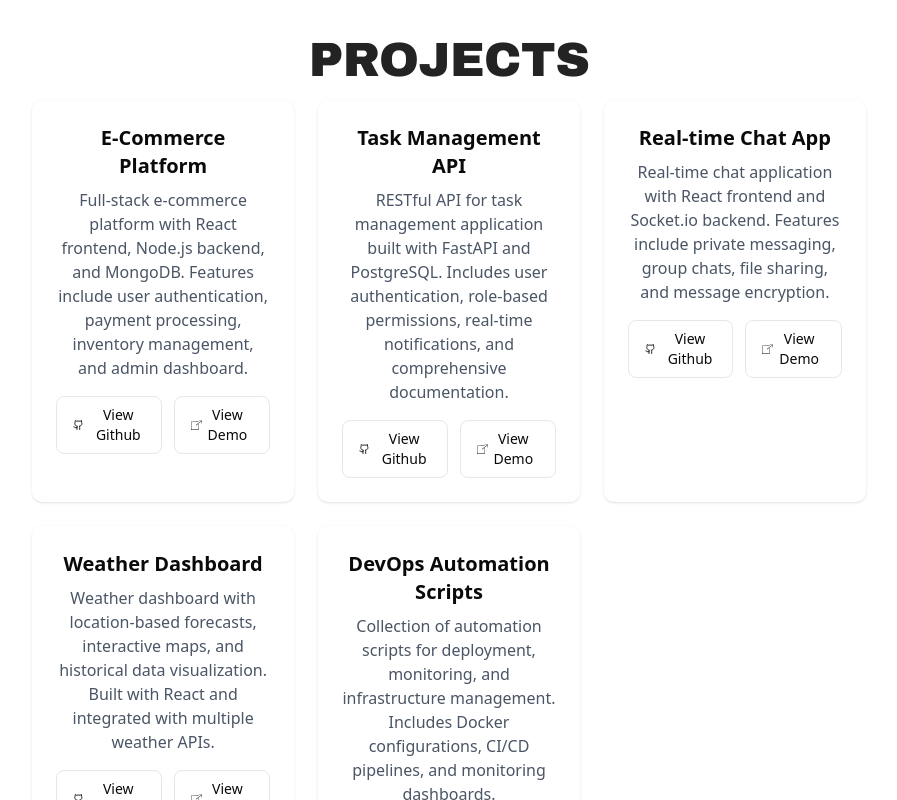
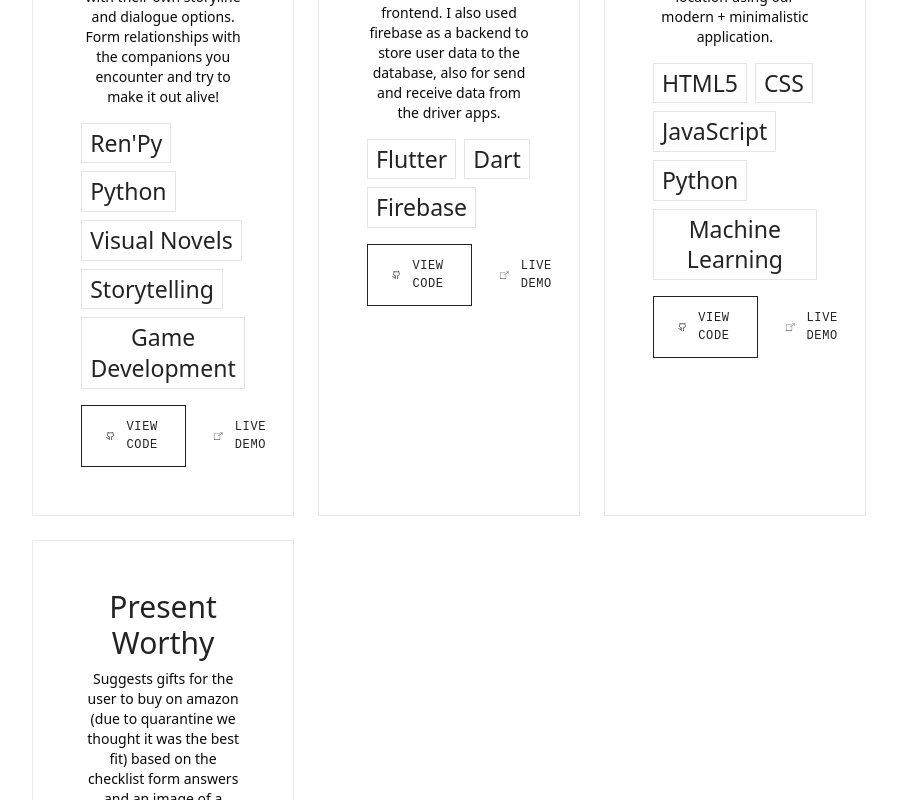
Before and after one commit to fauzipradipta/portofolio, a Next.js app: page / in a window 1280 px wide. Shown: the part 3940-4740 px from the top of the page, without its empty margins (191-1088 px from the left). Built offline with nearby package versions, Linux system fonts and the light colour scheme.

Commit message:
update mock.js and project.tsx

```diff
--- a/src/app/data/mock.tsx
+++ b/src/app/data/mock.tsx
@@ -88,47 +88,38 @@ export const experienceData = [
 export const projectsData = [
   {
     id: 1,
-    name: "E-Commerce Platform",
-    description: "Full-stack e-commerce platform with React frontend, Node.js backend, and MongoDB. Features include user authentication, payment processing, inventory management, and admin dashboard.",
-    technologies: ["React", "Node.js", "MongoDB", "Stripe API", "JWT", "Tailwind CSS"],
-    githubUrl: "https://github.com/alexthompson/ecommerce-platform",
-    liveUrl: "https://ecommerce-demo.alexthompson.dev",
+    name: "Coalescense",
+    description: "Coalescence is a visual novel that takes you deep within Moniker Labs to explore its secrets. Play as one of three characters, each with their own storyline and dialogue options. Form relationships with the companions you encounter and try to make it out alive!",
+    technologies: ["Ren'Py", "Python", "Visual Novels", "Storytelling", "Game Development"],
+    // githubUrl: "https://github.com/alexthompson/ecommerce-platform",
+    liveUrl: "https://store.steampowered.com/app/1979220/Coalescence/",
     featured: true
   },
   {
     id: 2,
-    name: "Task Management API",
-    description: "RESTful API for task management application built with FastAPI and PostgreSQL. Includes user authentication, role-based permissions, real-time notifications, and comprehensive documentation.",
-    technologies: ["Python", "FastAPI", "PostgreSQL", "JWT", "WebSockets", "Docker"],
-    githubUrl: "https://github.com/alexthompson/task-management-api",
-    liveUrl: "https://api-docs.alexthompson.dev",
+    name: "Professional Laundry",
+    description: "Professional Laundry was made with cross platform framework called Flutter. I used Flutter for the UI and frontend. I also used firebase as a backend to store user data to the database, also for send and receive data from the driver apps.",
+    technologies: ["Flutter","Dart","Firebase"],
+    githubUrl: "https://github.com/fauzipradipta/ProfessionalLaundry",
+    liveUrl: "https://youtu.be/9tbDiwasOcA",
     featured: true
   },
   {
     id: 3,
-    name: "Real-time Chat App",
-    description: "Real-time chat application with React frontend and Socket.io backend. Features include private messaging, group chats, file sharing, and message encryption.",
-    technologies: ["React", "Socket.io", "Node.js", "MongoDB", "JWT", "Crypto-js"],
-    githubUrl: "https://github.com/alexthompson/realtime-chat",
-    liveUrl: "https://chat.alexthompson.dev",
+    name: "Windner",
+    description: "What Windner does is using the city and date given by the user, the ML model predicts the future wind speed on that date and in that location using our modern + minimalistic application.",
+    technologies: ["HTML5", "CSS", "JavaScript", "Python", "Machine Learning"],
+    githubUrl: "https://github.com/fauzipradipta/WINDNER",
+    liveUrl: "https://youtu.be/FS_X30QAQgk",
     featured: false
   },
   {
     id: 4,
-    name: "Weather Dashboard",
-    description: "Weather dashboard with location-based forecasts, interactive maps, and historical data visualization. Built with React and integrated with multiple weather APIs.",
-    technologies: ["React", "Chart.js", "OpenWeather API", "Mapbox", "CSS3"],
-    githubUrl: "https://github.com/alexthompson/weather-dashboard",
-    liveUrl: "https://weather.alexthompson.dev",
-    featured: false
-  },
-  {
-    id: 5,
-    name: "DevOps Automation Scripts",
-    description: "Collection of automation scripts for deployment, monitoring, and infrastructure management. Includes Docker configurations, CI/CD pipelines, and monitoring dashboards.",
-    technologies: ["Python", "Bash", "Docker", "GitHub Actions", "Prometheus", "Grafana"],
-    githubUrl: "https://github.com/alexthompson/devops-scripts",
-    liveUrl: null,
+    name: "Present Worthy",
+    description: "Suggests gifts for the user to buy on amazon (due to quarantine we thought it was the best fit) based on the checklist form answers and an image of a present the user is thinking of. It also gives a score to the user, describing how well the chosen present image fits with the gift receiver's interests.",
+    technologies: ["HTML", "CSS", "JavaScript", "NodeJS"],
+    githubUrl: "https://github.com/Zandew/Present-Worthy",
+    liveUrl: "https://youtu.be/iI1Qs6kXVXY",
     featured: false
   }
 ];
--- a/src/app/page/Project.tsx
+++ b/src/app/page/Project.tsx
@@ -1,34 +1,60 @@
 import React from 'react';
 import { pageTitles, projectsData } from '../data/mock';
-import Image from 'next/image';
-import { Github } from 'lucide-react';
+import { Github, Moon, Sun } from 'lucide-react';
+
 const Project = () => {
     return(
-        <section id="project" className="py-20">
+        <section id="project" className="py-20 project-section">
             <div className="container">
+
+
                 <div className="grid-container">
                     <div className="text-center mb-16">
                         <p className="title-big mb-4">{pageTitles.projects}</p>
                         <div className="grid grid-cols-1 md:grid-cols-2 lg:grid-cols-3 gap-6">
                             {projectsData.map((project) => (
                                 <div key={project.id}
-                                    className="bg-white dark:bg-gray-800 rounded-lg overflow-hidden shadow-sm hover:shadow-md transition-shadow">
+                                    className="card-project group hover:transform hover:scale-102 transition-all duration-200">
                                     <div className="p-6">
-                                        <h3 className="text-xl font-semibold mb-2">{project.name}</h3>
-                                        <p className="text-gray-600 dark:text-gray-300 mb-4">{project.description}</p>
-                                          <div className="flex gap-3">
+                                        <h3 className="text-regular mb-2">{project.name}</h3>
+                                        <p className="text-sm mb-4">{project.description}</p>
+
+                                        {/* Technologies */}
+                                        {project.technologies && (
+                                            <div className="flex flex-wrap gap-2 mb-4">
+                                                {project.technologies.map((tech, index) => (
+                                                    <span
+                                                        key={index}
+                                                        className="px-2 py-1 bg-background text-body border border-border-light text-xs"
+                                                    >
+                                                        {tech}
+                                                    </span>
+                                                ))}
+                                            </div>
+                                        )}
+
+                                        <div className="flex gap-3">
                                             <a href={project.githubUrl}
-                                               className="inline-flex items-center px-4 py-2 border border-gray-200 dark:border-gray-700 rounded-md text-sm hover:bg-gray-50 dark:hover:bg-gray-700 transition-colors">
-                                                <Github size={16} className="mr-2"/>
-                                                View Github
+                                               target="_blank"
+                                               rel="noopener noreferrer"
+                                               className="btn-primary flex items-center space-x-2">
+                                                <Github size={16} />
+                                                <span>View Code</span>
                                             </a>
-                                            <a href={project.liveUrl}
-                                               className="inline-flex items-center px-4 py-2 border border-gray-200 dark:border-gray-700 rounded-md text-sm hover:bg-gray-50 dark:hover:bg-gray-700 transition-colors">
-                                                <svg width="16" height="12" viewBox="0 0 31 28" fill="none" xmlns="http://www.w3.org/2000/svg">
-                                                    <path d="M20.707 4.52148L20.6924 5.52148L1 5.25V26.7539H20.5547V11.4307H21.5547V27.75H21.2676V27.7539H0V4.95898H0.291992L0.302734 4.24023L20.707 4.52148ZM29.9043 1.5459L30.373 1.63477L30.2832 2.1416L30.166 2.79883L30.2363 2.90723L30.1318 2.98535L28.8604 10.1318L28.3867 10.0469L27.9141 9.96191L29.002 3.84766L14.2402 15.1133L13.6953 14.2734L29.1738 2.46289L21.4824 1.02051L21.6719 0L29.9043 1.5459Z" fill="black"/>
-                                                </svg>
-                                                View Demo
-                                            </a>
+                                            {project.liveUrl && (
+                                                <a href={project.liveUrl}
+                                                   target="_blank"
+                                                   rel="noopener noreferrer"
+                                                   className="btn-ghost flex items-center space-x-2">
+                                                    <svg width="16" height="12" viewBox="0 0 31 28" fill="none">
+                                                        <path
+                                                            d="M20.707 4.52148L20.6924 5.52148L1 5.25V26.7539H20.5547V11.4307H21.5547V27.75H21.2676V27.7539H0V4.95898H0.291992L0.302734 4.24023L20.707 4.52148ZM29.9043 1.5459L30.373 1.63477L30.2832 2.1416L30.166 2.79883L30.2363 2.90723L30.1318 2.98535L28.8604 10.1318L28.3867 10.0469L27.9141 9.96191L29.002 3.84766L14.2402 15.1133L13.6953 14.2734L29.1738 2.46289L21.4824 1.02051L21.6719 0L29.9043 1.5459Z"
+                                                            fill="currentColor"
+                                                        />
+                                                    </svg>
+                                                    <span>Live Demo</span>
+                                                </a>
+                                            )}
                                         </div>
                                     </div>
                                 </div>
```
